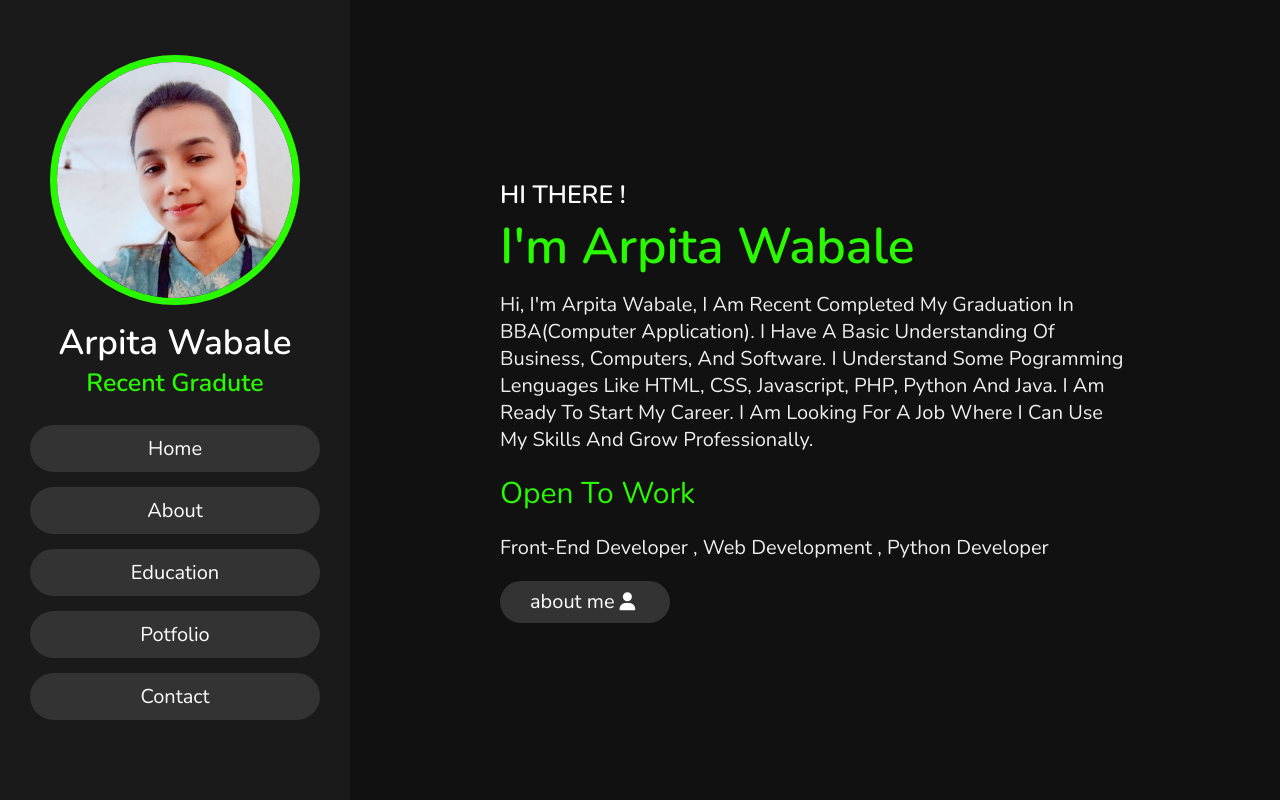
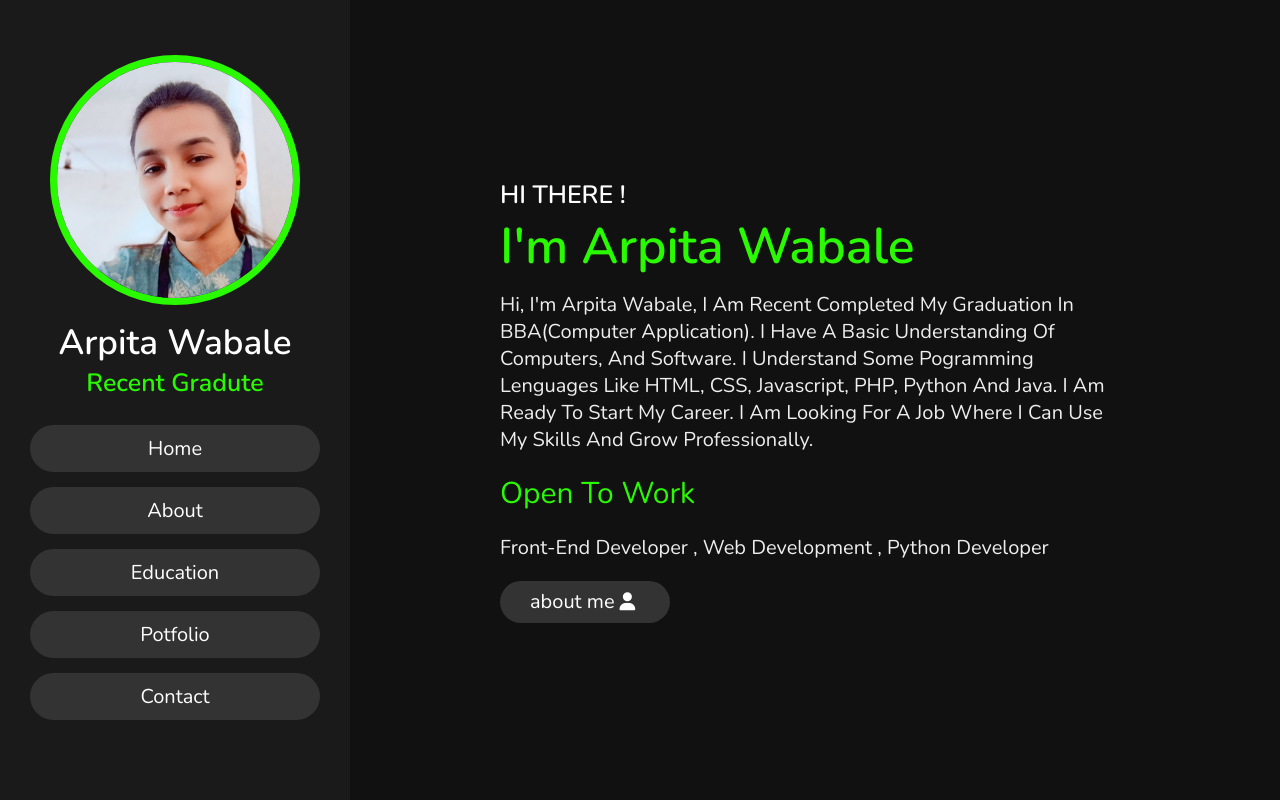
Before and after one commit to wabale8970/personal, a plain HTML site: page index.html in a window 1280 px wide. Shown: the top 800 px of the page. Drawn offline with nearby package versions, Linux system fonts and the light colour scheme.

Commit message:
Update index.html

```diff
--- a/index.html
+++ b/index.html
@@ -39,7 +39,7 @@
         <h3>HI THERE !</h3>
         <h1>I'm <span>Arpita Wabale</span></h1>
         <p> Hi, I'm Arpita Wabale, I am recent completed my graduation in BBA(Computer Application).
-            I have a basic understanding of business, computers, and software. I understand  some
+            I have a basic understanding of computers, and software. I understand  some
             pogramming lenguages like HTML, CSS, Javascript, PHP, Python and Java. I am ready to start my
             career. I am looking for a job where I can use my skills and grow professionally.</p>
             <p class="work">open to work</p>
```
